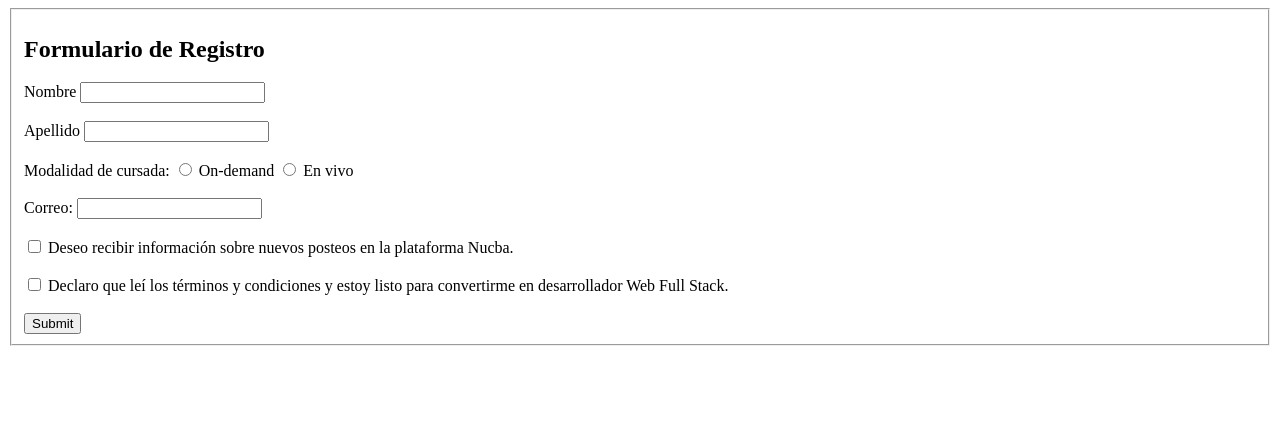
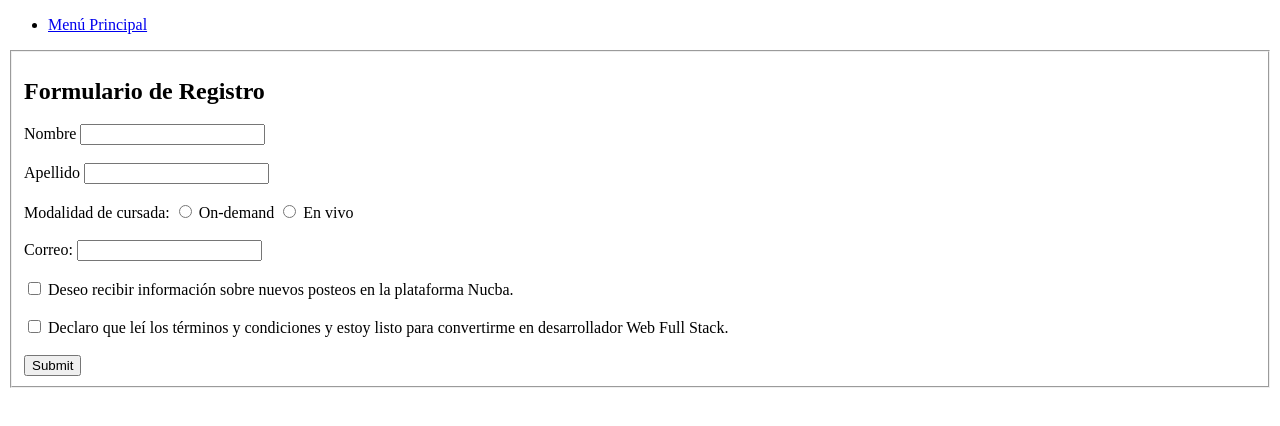
Before and after one commit to fabiobuchanan/nucba, a plain HTML site: page pages/formregister.html in a window 1280 px wide. Drawn offline with Linux system fonts and the light colour scheme.

Commit message:
1ra Entrega

```diff
--- a/pages/formregister.html
+++ b/pages/formregister.html
@@ -7,7 +7,12 @@
 </head>
 <body>
     <header>
-
+        <header>
+            <ul>
+                <li>
+                    <a href="../index.html">Menú Principal</a>
+                </li>
+            </ul>
     </header>
     <section>
         <div>
```
Also changed, not shown: pages/cvmessi.html (+5 -1 lines), pages/fullstack.html (+6 -1 lines).
